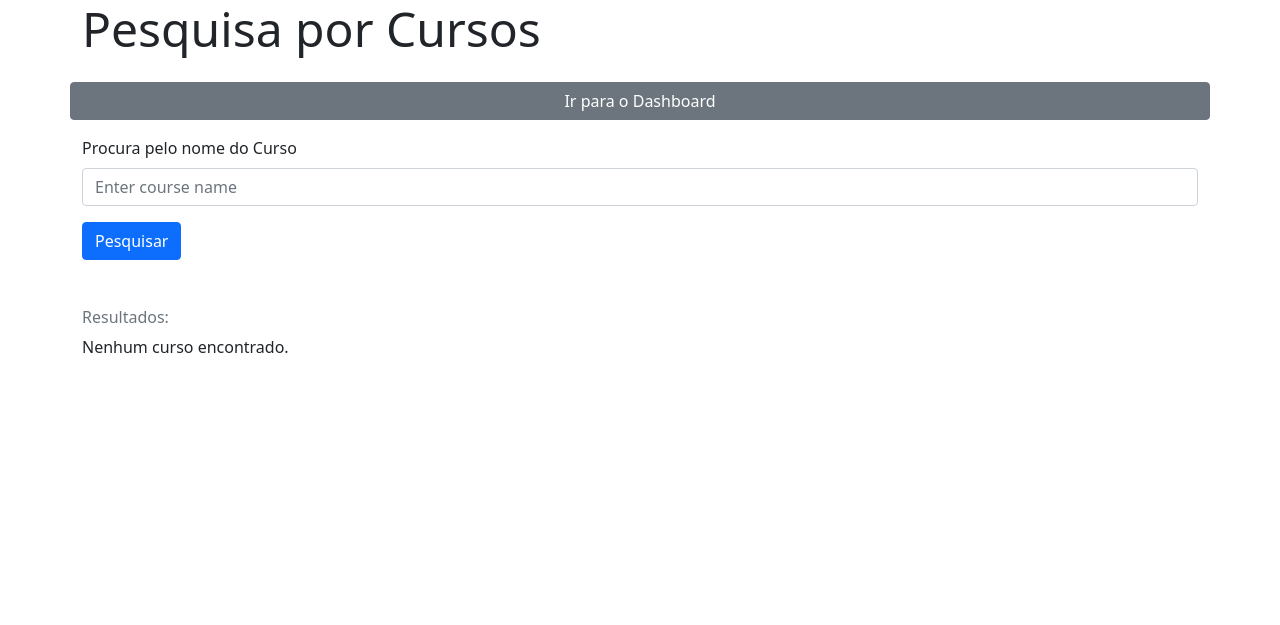
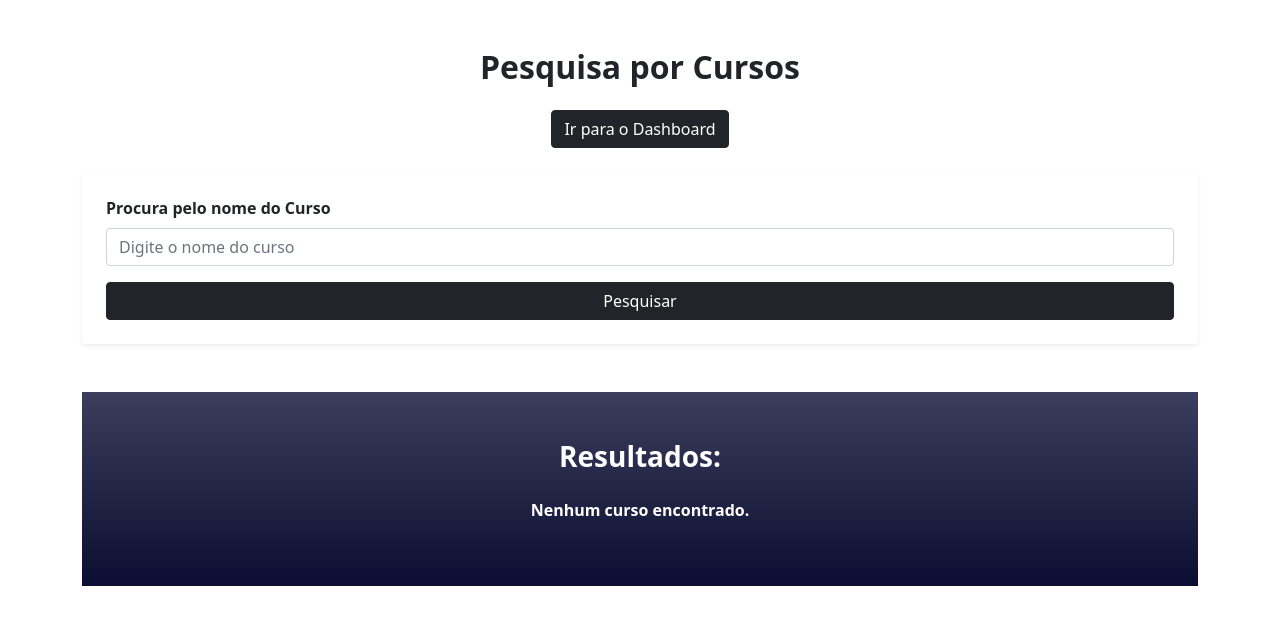
Before and after one commit to caue-paiva/online_course_website, a Django app: page /busca in a window 1280 px wide. Shown: the top 625 px of the page. Run offline with Django 5.2, Linux system fonts and the light colour scheme; some libraries are stand-ins or nearby versions.

Commit message:
alavanca

```diff
--- a/site_cursos/site_cursos_app/templates/course_search.html
+++ b/site_cursos/site_cursos_app/templates/course_search.html
@@ -1,41 +1,41 @@
 {% extends "base.html" %}
 
 {% block title %}
-  <title>Search Courses</title>
+  <title>Pesquisa por Cursos</title>
 {% endblock %}
 
 {% block content %}
-  <div class="container">
+<div class="container my-5">
+  <h2 class="fw-bold text-center mb-4">Pesquisa por Cursos</h2>
 
-    <div class="row">
-      <h5 class="display-5">Pesquisa por Cursos</h5>
+  <div class="mb-4 text-center">
+    <a href="{% url 'dashboard' %}" class="btn btn-dark">Ir para o Dashboard</a>
   </div>
 
-    <div class="row my-3">
-      <a href="{% url 'dashboard' %}" class="btn btn-secondary">Ir para o Dashboard</a>
-    </div>
-
-    <div class="row my-3">
-      <!-- Search Form -->
+  <!-- Formulário de pesquisa -->
+  <div class="bg-white p-4 rounded shadow-sm mb-5">
     <form method="GET">
       <div class="mb-3">
-          <label for="search" class="form-label">Procura pelo nome do Curso</label>
-          <input type="text" id="search" name="query" class="form-control" placeholder="Enter course name" value="{{ query }}">
+        <label for="search" class="form-label fw-bold">Procura pelo nome do Curso</label>
+        <input type="text" id="search" name="query" class="form-control" placeholder="Digite o nome do curso" value="{{ query }}">
       </div>
-        <button type="submit" class="btn btn-primary">Pesquisar</button>
+      <button type="submit" class="btn btn-dark w-100">Pesquisar</button>
     </form>
   </div>
 
-    <div class="row mt-5">
-      <h6 class="text-muted">Resultados:</h6>
+
+  <!-- Resultados da Pesquisa com Gradiente Azul -->
+  <div class="py-5" style="background: linear-gradient(180deg, #3c3d5c, #0b0e32); color: white;">
+    <div class="container">
+      <h3 class="fw-bold text-center mb-4">Resultados:</h3>
       {% if courses %}
         <ul class="list-group">
           {% for course in courses %}
-            <li class="list-group-item">
+            <li class="list-group-item bg-dark text-white mb-3">
               <strong>{{ course.nome }} | {{ course.professor }}</strong>
               <br>
               {{ course.descricao }}
-              <h6 class="mt-2">Módulos:</h6>
+              <h6 class="mt-2 fw-bold">Módulos:</h6>
               {% if course.modulos.all %}
                 <ul>
                   {% for module in course.modulos.all %}
@@ -43,19 +43,21 @@
                   {% endfor %}
                 </ul>
               {% else %}
-                <p>No modules available.</p>
+                <p>Nenhum módulo disponível.</p>
               {% endif %}
-              <form method="POST">
+              <form method="POST" class="mt-3">
                 {% csrf_token %}
                 <input type="hidden" name="curso_id" value="{{ course.id }}">
-               <button type="submit" class="btn btn-primary mt-2">Inscrever</button>
+                <button type="submit" class="btn btn-danger">Inscrever</button>
               </form>
             </li>
           {% endfor %}
         </ul>
       {% else %}
-        <p>Nenhum curso encontrado.</p>
+        <p class="fw-bold text-center">Nenhum curso encontrado.</p>
       {% endif %}
     </div>
   </div>
+
+</div>
 {% endblock %}
```
Also changed, not shown: site_cursos/site_cursos_app/templates/dashboard.html (+8 -9 lines), site_cursos/site_cursos_app/templates/login.html (+18 -17 lines), site_cursos/db.sqlite3. Lines whose indentation alone changed are shown as unchanged.
